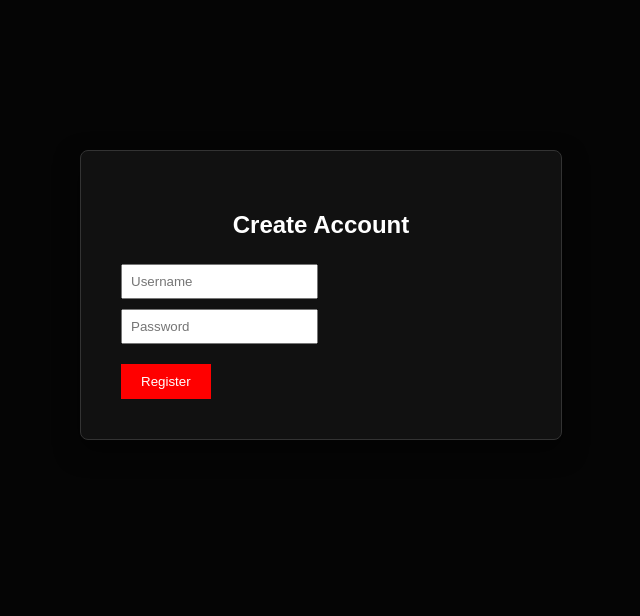
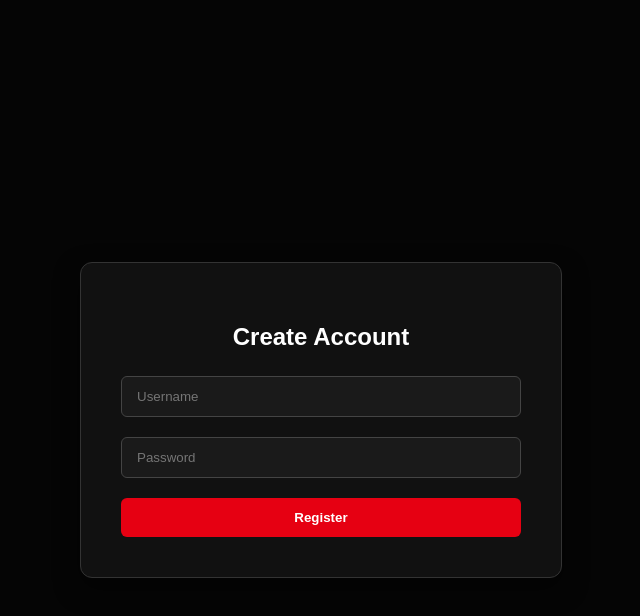
Before and after one commit to huzzyfaa-54/honda-motors-web, a React (Vite) app: page /signup in a window 1280 px wide. Shown: the top 616 px of the page, without its empty margins (319-959 px from the left). Built offline with nearby package versions, Linux system fonts and the light colour scheme.

Commit message:
Fix SignupPage styling and resolve import errors

```diff
--- a/src/pages/Home/Home.jsx
+++ b/src/pages/Home/Home.jsx
@@ -1,15 +1,18 @@
-import Hero from '../../components/Hero/Hero.jsx';
-import FeaturedVehicles from '../../components/FeaturedVehicles/FeaturedVehicles.jsx';
-import { Link } from 'react-router-dom';
+import React from 'react';
+import Hero from '../../components/Hero/Hero';
+import NewArrivals from '../../components/NewArrivals/NewArrivals';
+import FeaturedVehicles from '../../components/FeaturedVehicles/FeaturedVehicles';
+import Experience from '../../components/Experience/Experience';
+import WhyHonda from '../../components/WhyHonda/WhyHonda';
 
 const Home = () => {
   return (
     <>
-      {/* We wrap the Hero in a Link, or ensure the button inside Hero points to /models */}
-      {/* Option A: If your Hero component has a button, navigate to /models */}
       <Hero />
-
+      <NewArrivals />
       <FeaturedVehicles />
+      <Experience />
+      <WhyHonda />
     </>
   );
 };
--- a/src/pages/SignupPage/SignupPage.jsx
+++ b/src/pages/SignupPage/SignupPage.jsx
@@ -1,6 +1,6 @@
 import React, { useState } from 'react';
 import { useNavigate } from 'react-router-dom';
-
+import '../LoginPage/LoginPage.css';
 const SignupPage = () => {
   const [formData, setFormData] = useState({ username: '', password: '' });
   const [loading, setLoading] = useState(false);
@@ -35,36 +35,30 @@ const SignupPage = () => {
   };
 
   return (
-    <div style={{ paddingTop: '150px', display: 'flex', justifyContent: 'center' }}>
-      <form className="login-box" onSubmit={handleSignup} style={{ background: '#111', padding: '40px', borderRadius: '8px' }}>
-        <h2 style={{ color: 'white' }}>Create Account</h2>
+    <div className="login-container">
+      <form className="login-box" onSubmit={handleSignup}>
+        <h2>Create Account</h2>
 
         <input
+          className="login-input"
           type="text"
           placeholder="Username"
-          value={formData.username} // Added value
+          value={formData.username}
           onChange={(e) => setFormData({...formData, username: e.target.value})}
-          style={{ display: 'block', marginBottom: '10px', padding: '8px' }}
         />
 
         <input
+          className="login-input"
           type="password"
           placeholder="Password"
-          value={formData.password} // Added value
+          value={formData.password}
           onChange={(e) => setFormData({...formData, password: e.target.value})}
-          style={{ display: 'block', marginBottom: '20px', padding: '8px' }}
         />
 
         <button
           type="submit"
+          className="login-button"
           disabled={loading}
-          style={{
-            background: loading ? '#555' : 'red',
-            color: 'white',
-            border: 'none',
-            padding: '10px 20px',
-            cursor: loading ? 'not-allowed' : 'pointer'
-          }}
         >
           {loading ? 'Registering...' : 'Register'}
         </button>
```
Also changed, not shown: src/pages/SignupPage/SignupPage.css (added, +55 -0 lines).
